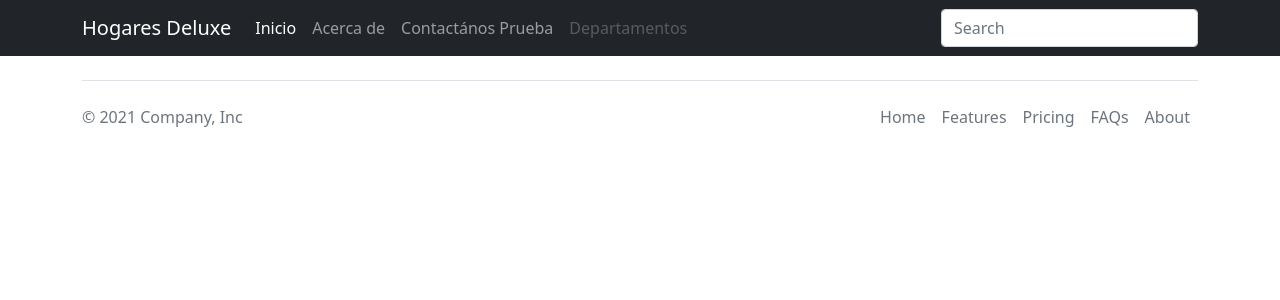
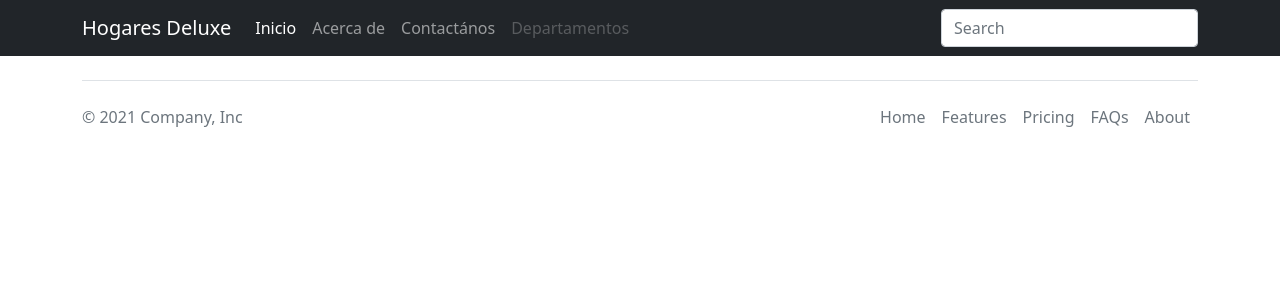
Before and after one commit to pr0vis0ri0/progra-web, a Django app: page /app/home in a window 1280 px wide. Shown: the top 300 px of the page. Run offline with Django 4.2, Linux system fonts and the light colour scheme.

Commit message:
comit de prueba 2

```diff
--- a/Pagina/Appventas/templates/home.html
+++ b/Pagina/Appventas/templates/home.html
@@ -7,6 +7,9 @@
     <meta name="viewport" content="width=device-width, initial-scale=1.0">
     <link href="https://cdn.jsdelivr.net/npm/bootstrap@5.0.2/dist/css/bootstrap.min.css" rel="stylesheet" integrity="sha384-EVSTQN3/azprG1Anm3QDgpJLIm9Nao0Yz1ztcQTwFspd3yD65VohhpuuCOmLASjC" crossorigin="anonymous">
     <script src="https://cdn.jsdelivr.net/npm/bootstrap@5.0.2/dist/js/bootstrap.bundle.min.js" integrity="sha384-MrcW6ZMFYlzcLA8Nl+NtUVF0sA7MsXsP1UyJoMp4YLEuNSfAP+JcXn/tWtIaxVXM" crossorigin="anonymous"></script>
+    <link href="{% static 'fontawesomefree/css/fontawesome.css' %}" rel="stylesheet" type="text/css">
+    <link href="{% static 'fontawesomefree/css/brands.css' %}" rel="stylesheet" type="text/css">
+    <link href="{% static 'fontawesomefree/css/solid.css' %}" rel="stylesheet" type="text/css">
     <title>Home</title>
 </head>
 <body>
@@ -26,7 +29,7 @@
             <a class="nav-link" href="#">Acerca de</a>
           </li>
           <li class="nav-item">
-            <a class="nav-link" href="#">Contactános Prueba</a>
+            <a class="nav-link" href="#">Contactános</a>
           </li>
           <li class="nav-item">
             <a class="nav-link disabled" href="#" tabindex="-1" aria-disabled="true">Departamentos</a>
@@ -40,6 +43,7 @@
   </nav>
 
   {% block content %}
+
   {% endblock %}
 
   <div class="container">
--- a/Pagina/Pagina/settings.py
+++ b/Pagina/Pagina/settings.py
@@ -38,7 +38,7 @@ INSTALLED_APPS = [
     'django.contrib.messages',
     'django.contrib.staticfiles',
     'Appventas.apps.AppventasConfig',
-    'livereload'
+    'fontawesomefree'
 ]
 
 MIDDLEWARE = [
```
